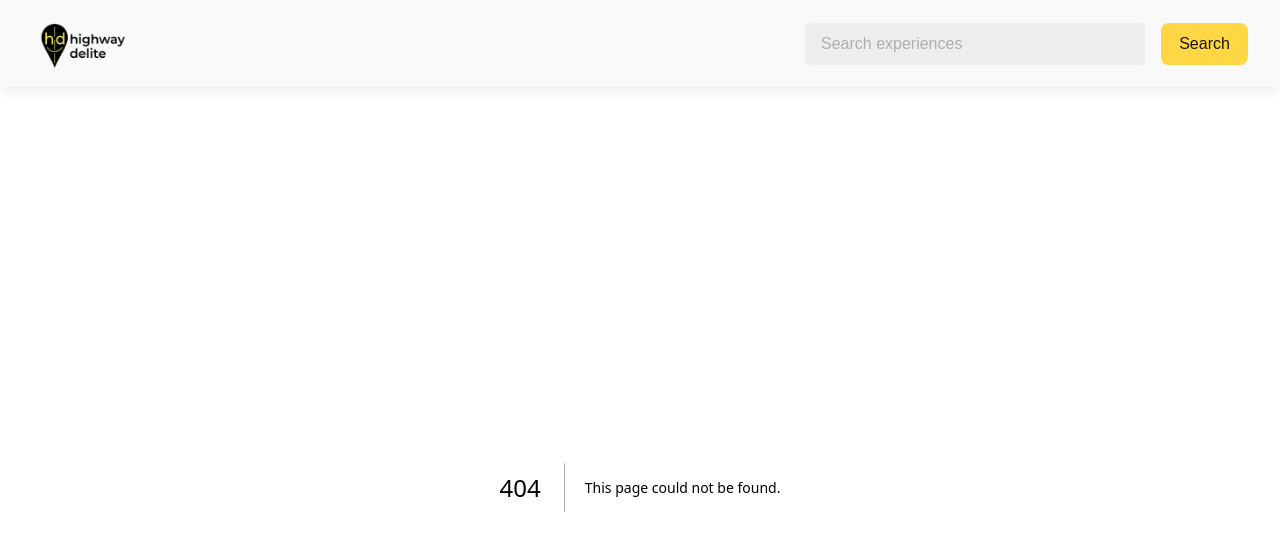
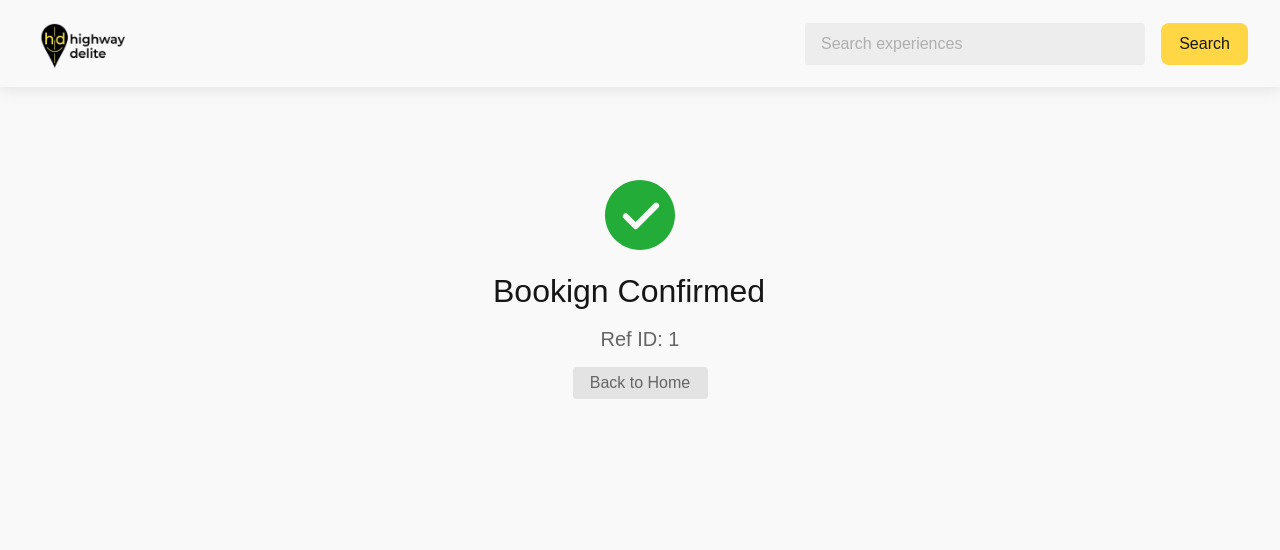
Before and after one commit to Mohfazam/BookIt, a Next.js app in the folder frontend/: page /confirmation/1 in a window 1280 px wide. Before the commit this address had no page. Shown: the top 550 px of the page. Built offline with nearby package versions, Linux system fonts and the light colour scheme.

Commit message:
Confirmation Page

```diff
--- /dev/null
+++ b/frontend/src/app/confirmation/[id]/page.tsx
@@ -0,0 +1,26 @@
+"use client"
+
+import { useRouter } from 'next/navigation';
+import { useParams } from 'next/navigation';
+
+const page = () => {
+    const params = useParams();
+    const router = useRouter();
+    const id = params.id as string;
+  return (
+    <div className='max-w-7xl h-[400px] mx-auto px-4 sm:px-6 lg:px-8 flex flex-col justify-center items-center gap-4 overflow-hidden'>
+
+      <div className='flex flex-col h-full w-full justify-center items-center gap-4'>
+        <img src="/success.svg" alt="success" className='w-[80px] h-[80px]'/>
+
+        <span className='block w-[294px] h-[40px] text-[32px] leading-[40px] text-[#161616]'>Bookign Confirmed</span>
+
+        <span className='text-[20px] leading-[24px] text-[#656565]'>Ref ID: {id}</span>
+
+        <button className='w-[135px] h-[32px] text-[16px] leading-[20px] text-[#656565] bg-[#E3E3E3] rounded-[4px] hover:cursor-pointer' onClick={() => router.push("/")}>Back to Home</button>
+      </div>
+    </div>
+  )
+}
+
+export default page
```
Also changed, not shown: frontend/public/success.svg (added).
